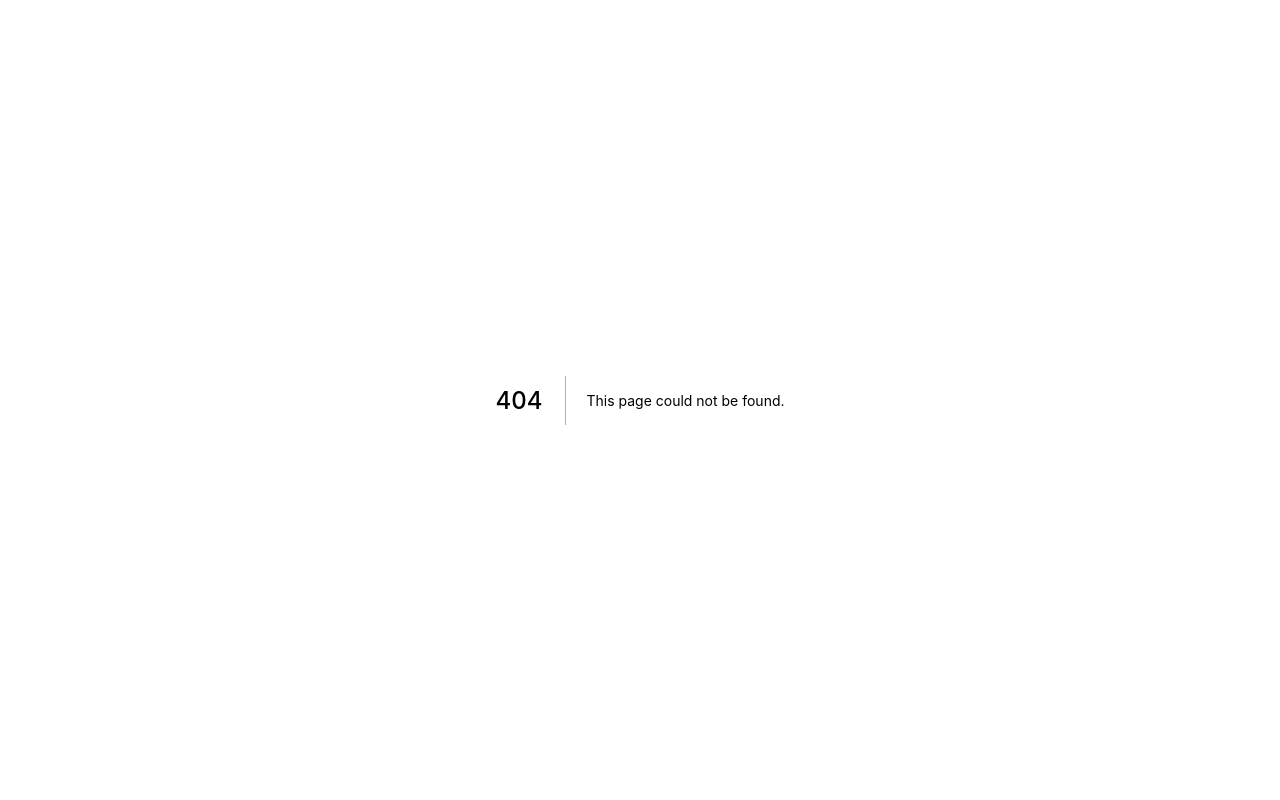
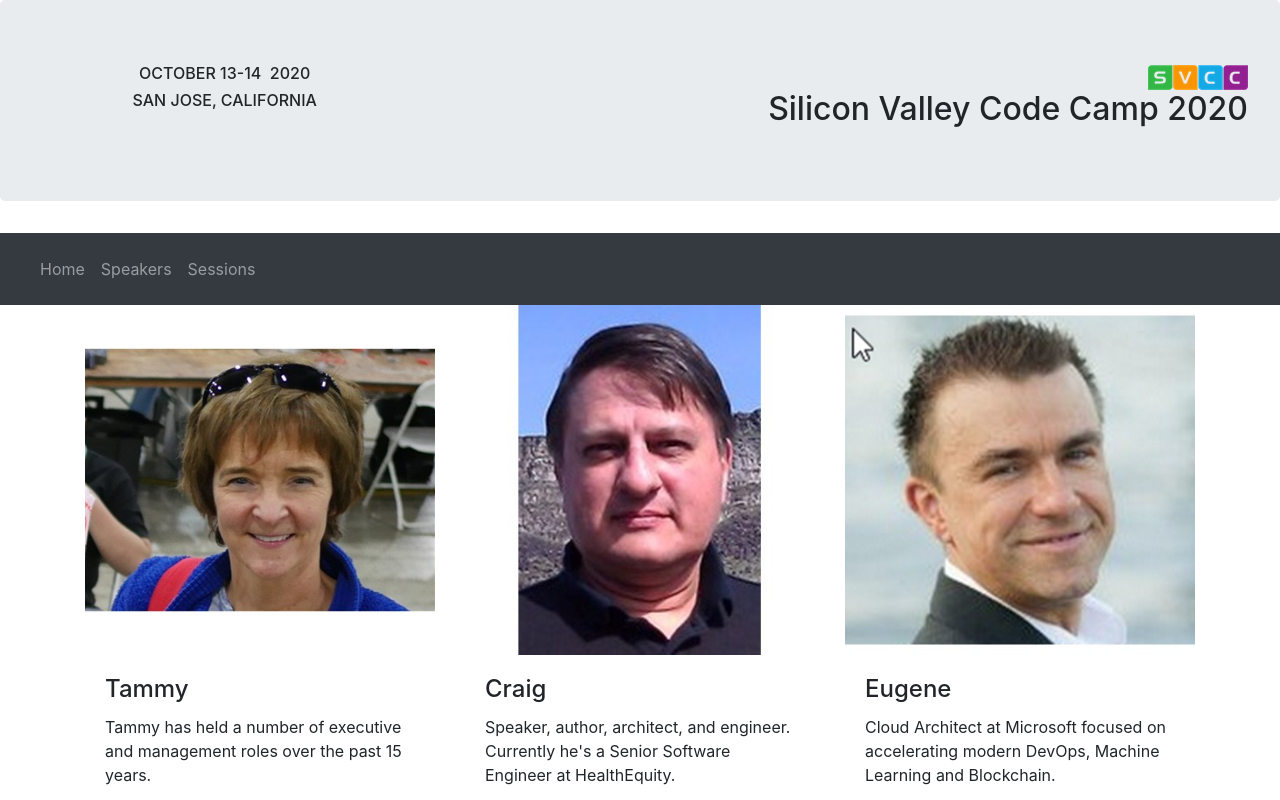
Before and after one commit to ckomop0x-archived-projects/ssr-react, a Next.js app: page /speakers in a window 1280 px wide. Before the commit this address had no page. Shown: the top 800 px of the page. Built offline with nearby package versions, Linux system fonts and the light colour scheme; data requests are answered from the project's data file.

Commit message:
Components and some styling

```diff
--- a/package.json
+++ b/package.json
@@ -8,7 +8,7 @@
     "dev": "next",
     "build": "next build",
     "start": "next start",
-    "json-server": "json-server --watch db.json --port 4000 --delay 200"
+    "json-server": "json-server --watch db.json --port 4000 --delay 0"
   },
   "repository": {
     "type": "git",
--- a/pages/_app.js
+++ b/pages/_app.js
@@ -1,8 +1,13 @@
 // import App from 'next/app'
 import "bootstrap/dist/css/bootstrap.min.css";
+import Layout from "../src/Layout";
 
 function MyApp({ Component, pageProps }) {
-  return <Component {...pageProps} />
+  return (
+    <Layout>
+      <Component {...pageProps} />
+    </Layout>
+  );
 }
 
 // Only uncomment this method if you have blocking data requirements for
@@ -17,4 +22,4 @@ function MyApp({ Component, pageProps }) {
 //   return { ...appProps }
 // }
 
-export default MyApp
+export default MyApp;
--- a/pages/bootstrap.jsx
+++ b/pages/bootstrap.jsx
@@ -1,5 +1,4 @@
 import React from "react";
-import "../css/site.module.css";
 
 const BootstrapPage = () => (
   <div>
@@ -194,7 +193,7 @@ const BootstrapPage = () => (
 
     <div className="jumbotron text-center">
       <h7>
-        <b>Silicon Valley Code Camp 2018</b> is Hosted by PayPal in San Jose at
+        <b>Silicon Valley Code Camp 2020</b> is Hosted by PayPal in San Jose at
         their Town Hall location. 2121 North First Street.{" "}
         <b>October 13-14 2018</b>
       </h7>
--- /dev/null
+++ b/pages/speakers.jsx
@@ -0,0 +1,33 @@
+import React from "react";
+import axios from "axios";
+import SpeakerCard from "../src/SpeakerCard";
+
+const SpeakersPage = ({ speakersData }) => (
+  <div className="container">
+      <div className="card-deck">
+        {speakersData.map((speaker) => (
+          <SpeakerCard speaker={speaker} />
+        ))}
+      </div>
+  </div>
+);
+
+SpeakersPage.getInitialProps = async () => {
+  const response = {
+    hasErrored: false,
+    message: "",
+    speakersData: {},
+  };
+
+  try {
+    const data = await axios.get("http://localhost:4000/speakers");
+    response.speakersData = data.data;
+  } catch (e) {
+    response.message = e.message;
+    response.hasErrored = true;
+  }
+
+  return { ...response };
+};
+
+export default SpeakersPage;
--- /dev/null
+++ b/src/Footer.jsx
@@ -0,0 +1,15 @@
+import React from 'react';
+
+const Footer = () => {
+  return (
+    <footer className="jumbotron text-center">
+      <h7>
+        <b>Silicon Valley Code Camp 2018</b> is Hosted by PayPal in San Jose at
+        their Town Hall location. 2121 North First Street.{" "}
+        <b>October 13-14 2018</b>
+      </h7>
+    </footer>
+  );
+};
+
+export default Footer;
--- /dev/null
+++ b/src/Header.jsx
@@ -0,0 +1,22 @@
+import React from 'react';
+
+const Header = () => {
+  return (
+    <header className="jumbotron">
+      <div className="row">
+        <div className="col-12 col-sm-4 text-center">
+          <h6 className="text-uppercase">October 13-14&nbsp;&nbsp;2020</h6>
+          <h6 className="text-uppercase">San Jose, California</h6>
+        </div>
+        <div className="col-12 col-sm-8 text-lg-right">
+          <div>
+            <img src="/SVCClogo.png" alt="Silicon Valley Code Camp 2020"/>
+          </div>
+          <h2>Silicon Valley Code Camp 2020</h2>
+        </div>
+      </div>
+    </header>
+  );
+};
+
+export default Header;
--- /dev/null
+++ b/src/Layout.jsx
@@ -0,0 +1,17 @@
+import React from 'react';
+import Header from "./Header";
+import Menu from "./Menu";
+import Footer from "./Footer";
+
+const Layout = ({children}) => {
+  return (
+    <>
+      <Header/>
+      <Menu/>
+      {children}
+      <Footer/>
+    </>
+  );
+};
+
+export default Layout;
--- /dev/null
+++ b/src/Menu.jsx
@@ -0,0 +1,34 @@
+import React from "react";
+import Link from "next/link";
+
+const Menu = () => {
+  return (
+    <nav className="navbar navbar-expand-sm bg-dark navbar-dark">
+      <div className="navbar">
+        <ul className="navbar-nav">
+          <li className="nav-item">
+            <Link href="/">
+              <a className="nav-link">Home</a>
+            </Link>
+          </li>
+          <li className="nav-item">
+            <Link href="/speakers">
+              <a className="nav-link" href="#">
+                Speakers
+              </a>
+            </Link>
+          </li>
+          <li className="nav-item">
+            <Link href="/sessions">
+              <a className="nav-link" href="#">
+                Sessions
+              </a>
+            </Link>
+          </li>
+        </ul>
+      </div>
+    </nav>
+  );
+};
+
+export default Menu;
--- /dev/null
+++ b/src/SpeakerCard.jsx
@@ -0,0 +1,19 @@
+import React from "react";
+
+const SpeakerCard = ({ speaker }) => {
+  return (
+    <div className="col-4" >
+      <img
+        src={`/speakers/Speaker-${speaker.id}.jpg`}
+        alt={`${speaker.firstName} ${speaker.lastName}`}
+        className="card-img-top"
+      />
+      <div className="card-body">
+        <h4 className="card-title">{speaker.firstName}</h4>
+        <p className="card-text">{speaker.bioShort}</p>
+      </div>
+    </div>
+  );
+};
+
+export default SpeakerCard;
```
Also changed, not shown: pages/index.jsx (+15 -37 lines), pages/sessions.jsx (+8 -14 lines), src/SessionCard.jsx (added, +14 -0 lines).
